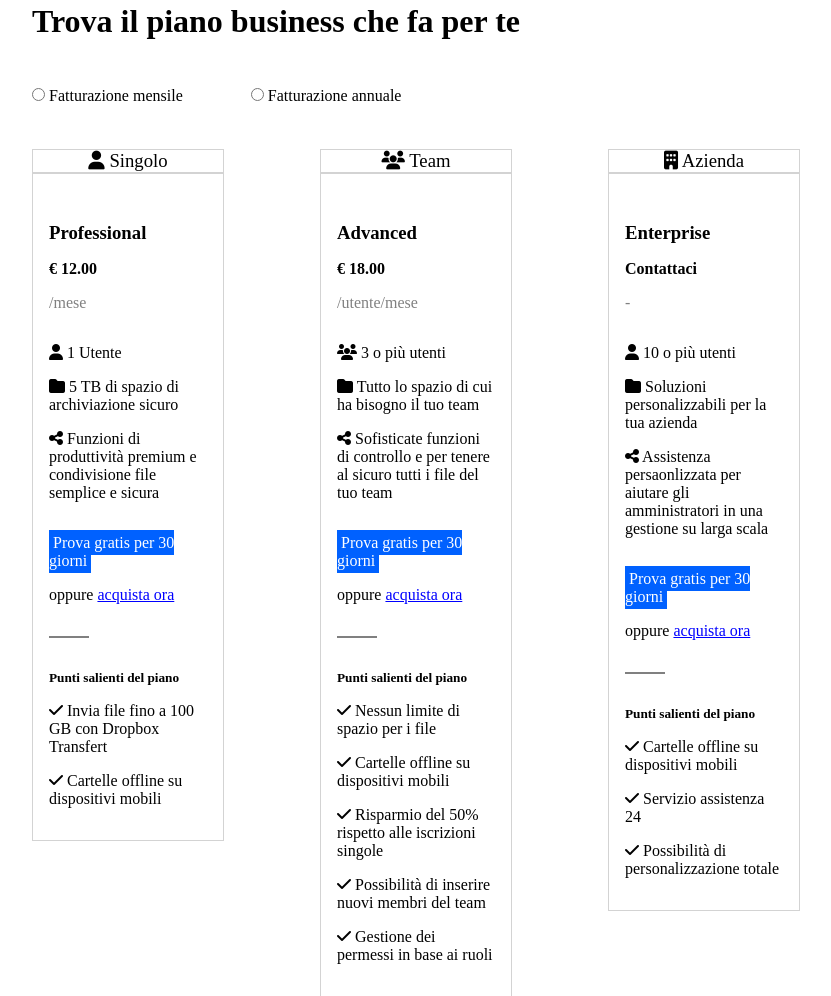
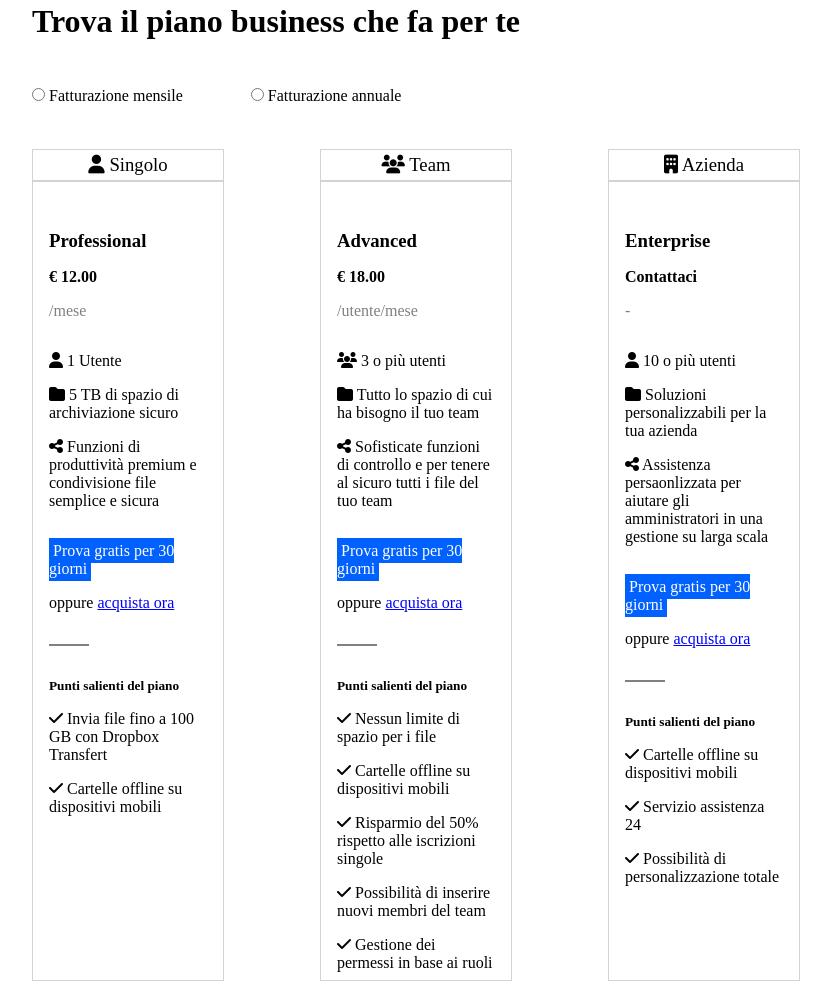
Before and after one commit to EmilioDeChiara3388/htmlcss-dropbox, a plain HTML site: page index.html in a window 1280 px wide. Shown: the part 811-1807 px from the top of the page, without its empty margins (224-1055 px from the left). Drawn offline with Linux system fonts and the light colour scheme.

Commit message:
fix: border around details same height

```diff
--- a/assets/css/style.css
+++ b/assets/css/style.css
@@ -216,6 +216,7 @@ header{
 
 .type{
     text-align: center;
+    padding: 0.25rem;
     border: 1px solid lightgray;
     font-weight: lighter;
 }
@@ -227,6 +228,8 @@ header{
 .details{
     padding: 1rem;
     border: 1px solid lightgray;
+    height: 800px;
+    margin-bottom: 2rem;
 }
 
 .cost{
```
